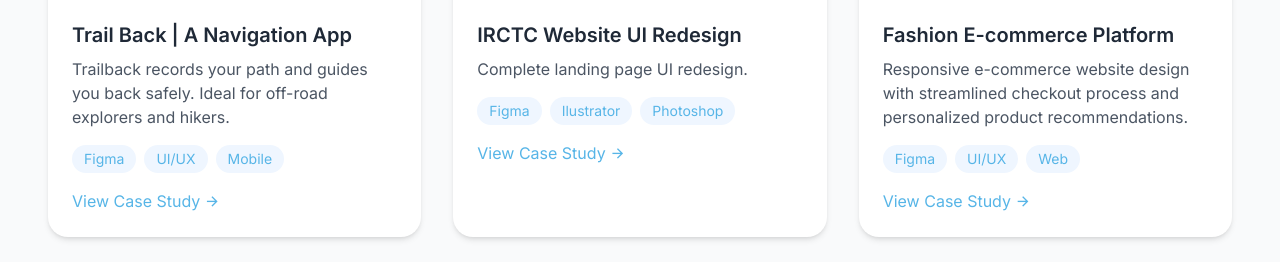
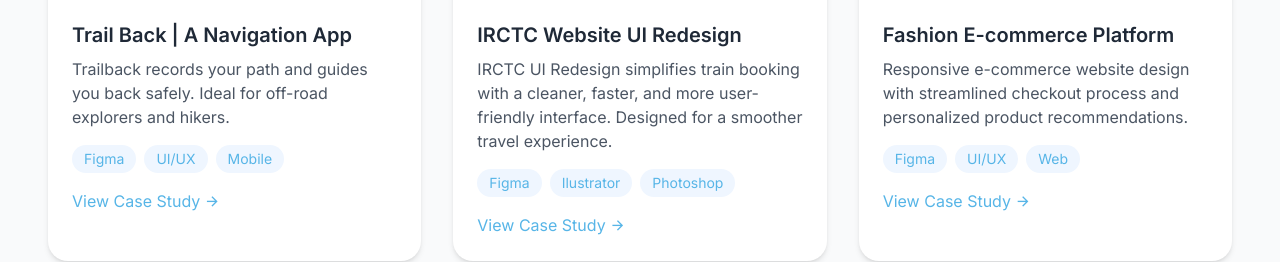
Before and after one commit to Amalaux/amalaux, a plain HTML site: page index.html in a window 1280 px wide. Shown: the part 1635-1897 px from the top of the page. Drawn offline with nearby package versions, Linux system fonts and the light colour scheme.

Commit message:
Update index.html

```diff
--- a/index.html
+++ b/index.html
@@ -352,7 +352,7 @@
         </div>
         <div class="p-6">
           <h3 class="text-xl font-semibold mb-2">IRCTC Website UI Redesign</h3>
-          <p class="text-gray-600 mb-4">Complete landing page UI redesign.</p>
+          <p class="text-gray-600 mb-4">IRCTC UI Redesign simplifies train booking with a cleaner, faster, and more user-friendly interface. Designed for a smoother travel experience.</p>
           <div class="flex flex-wrap gap-2 mb-4">
             <span class="px-3 py-1 bg-blue-50 text-primary text-sm rounded-full">Figma</span>
             <span class="px-3 py-1 bg-blue-50 text-primary text-sm rounded-full">Ilustrator</span>
```
